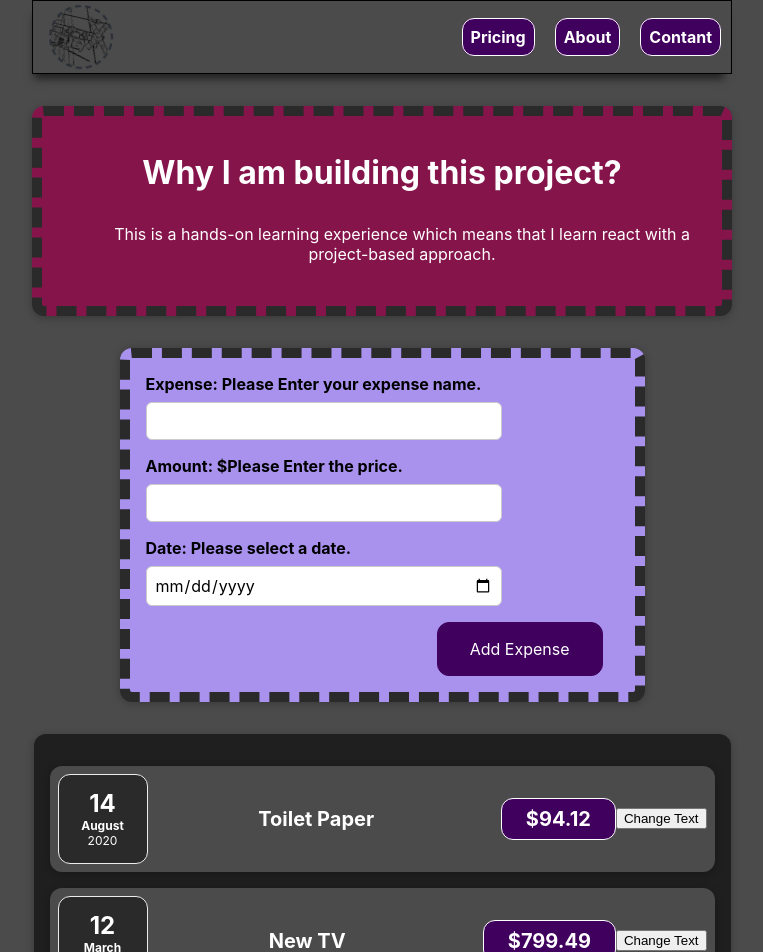
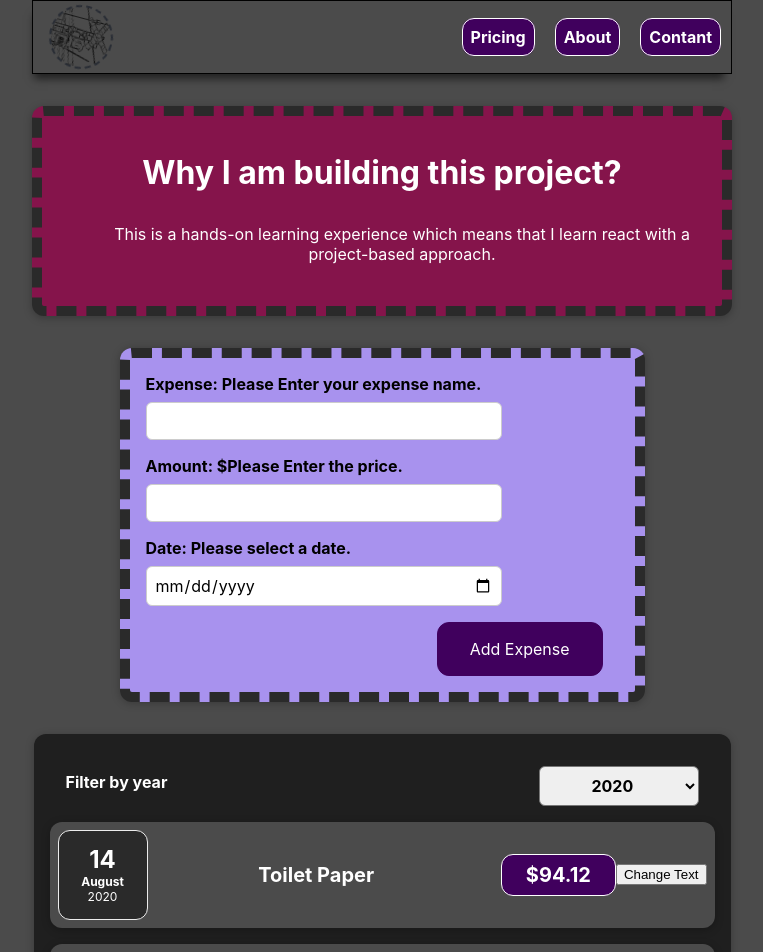
Before and after one commit to Adocresta/learning-react, a React (Create React App) app: page / in a window 1280 px wide. Shown: the top 952 px of the page, without its empty margins (258-1021 px from the left). Built offline with nearby package versions, Linux system fonts and the light colour scheme.

Commit message:
new component for filtering expenses

```diff
--- a/src/components/Expenses/Expenses.js
+++ b/src/components/Expenses/Expenses.js
@@ -1,12 +1,23 @@
 import Card from "../UI/Card";
 import ExpenseItem from "./ExpenseItem";
 import "./Expenses.css";
+import ExpensesFilter from "../ExpensesFilter/ExpensesFilter";
+import { useState } from "react";
 
 function Expenses(props) {
   // Destructuring in Objects
   const { expenses } = props;
+  const [selectedYearValue, setSelectedYearValue] = useState("2020");
+  const yearFilterHandler = (selectedYear) => {
+    console.log(selectedYear);
+    setSelectedYearValue(selectedYear);
+  };
   return (
     <Card className="expenses">
+      <ExpensesFilter
+        selected={selectedYearValue}
+        onYearSelected={yearFilterHandler}
+      />
       <ExpenseItem
         title={expenses[0].title}
         amount={expenses[0].amount}
--- /dev/null
+++ b/src/components/ExpensesFilter/ExpensesFilter.css
@@ -0,0 +1,24 @@
+.expenses-filter {
+  color: white;
+  padding: 0 1rem;
+}
+
+.expenses-filter__control {
+  display: flex;
+  width: 100%;
+  align-items: center;
+  justify-content: space-between;
+  margin: 1rem 0;
+}
+
+.expenses-filter label {
+  font-weight: bold;
+  margin-bottom: 0.5rem;
+}
+
+.expenses-filter select {
+  font: inherit;
+  padding: 0.5rem 3rem;
+  font-weight: bold;
+  border-radius: 6px;
+}
--- /dev/null
+++ b/src/components/ExpensesFilter/ExpensesFilter.js
@@ -0,0 +1,23 @@
+import "./ExpensesFilter.css";
+
+const ExpensesFilter = (props) => {
+  const yearSelectHandler = (e) => {
+    props.onYearSelected(e.target.value);
+  };
+
+  return (
+    <div className="expenses-filter">
+      <div className="expenses-filter__control">
+        <label>Filter by year</label>
+        <select value={props.selected} onChange={yearSelectHandler}>
+          <option value="2022">2022</option>
+          <option value="2021">2021</option>
+          <option value="2020">2020</option>
+          <option value="2019">2019</option>
+        </select>
+      </div>
+    </div>
+  );
+};
+
+export default ExpensesFilter;
```
